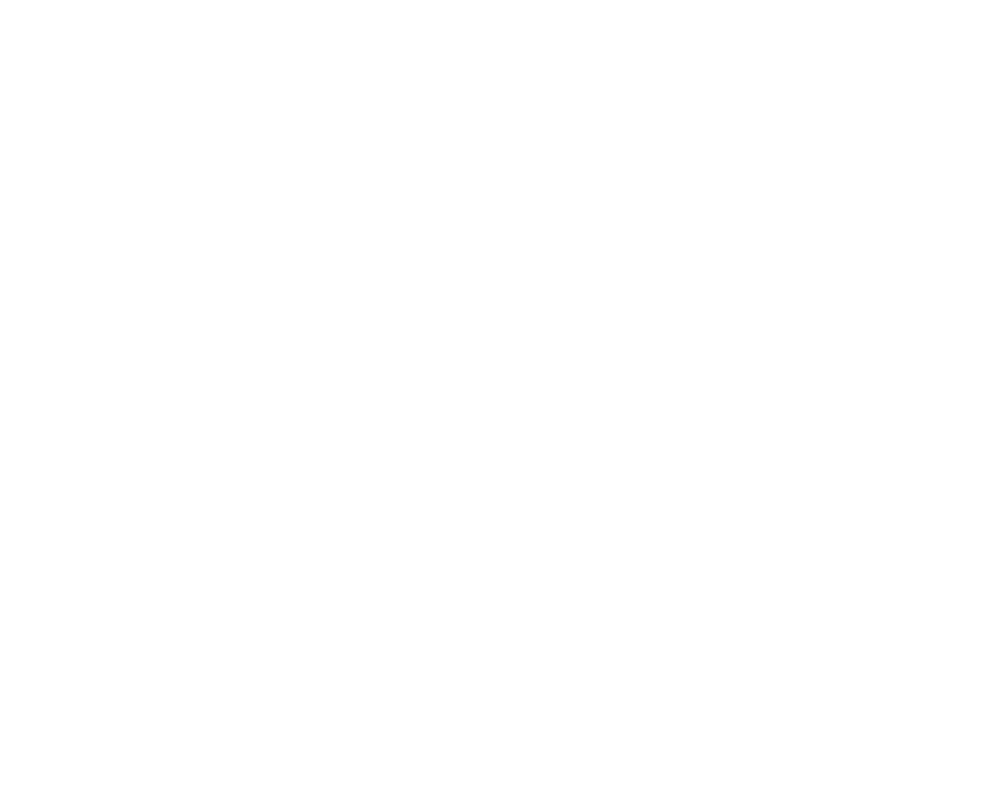
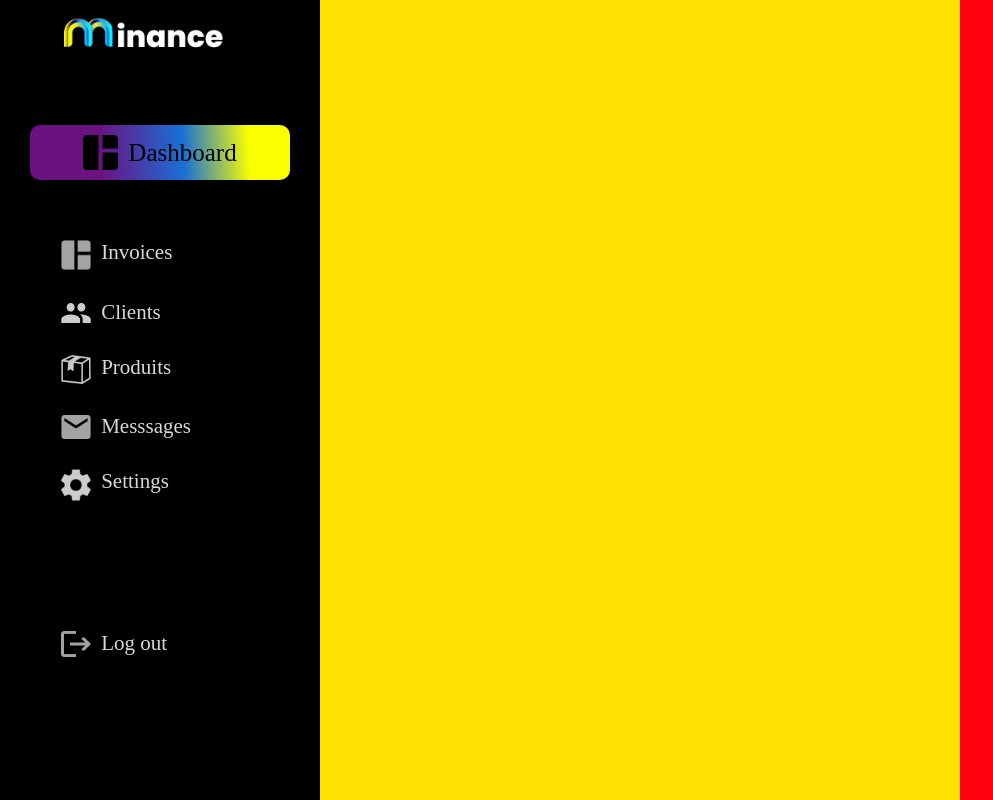
Before and after one commit to GabrielLCSC/Crypto-Dashboard, a plain HTML site: page index.html in a window 1280 px wide. Shown: the whole page, without its empty margins (0-993 px from the left). Drawn offline with Linux system fonts and the light colour scheme.

Commit message:
:sparkles: left side desktop version

```diff
--- a/index.html
+++ b/index.html
@@ -8,6 +8,63 @@
     <link rel="stylesheet" href="style.css">
 </head>
 <body>
+    <header>
 
+    </header>
+    <main>
+        <div class="grid">
+            <div class="a">
+                <div class="logo">
+                    <img class="img" src="images/logo.png" alt="logo">
+                </div>
+                <div class="btn-dash">
+                    <div class="btn-a-dashboard">
+                        <img src="images/dashboard.png" alt="dashboard">
+                        <h3 class="pop">Dashboard</h3>
+                    </div>
+                </div>
+
+
+
+                <div class="bloc-btn-a">
+                    <div class="btn-a">
+                        <img src="images/invoices.png" alt="invoices">
+                        <h3 class="pop">Invoices</h3>
+                    </div>
+                    <div class="btn-a">
+                        <img src="images/clients.png" alt="clients">
+                        <h3 class="pop">Clients</h3>
+                    </div>
+                    <div class="btn-a">
+                        <img src="images/products.png" alt="produits">
+                        <h3 class="pop">Produits</h3>
+                    </div>
+                    <div class="btn-a">
+                        <img src="images/messsages.png" alt="messsages">
+                        <h3 class="pop">Messsages</h3>
+                    </div>
+                    <div class="btn-a">
+                        <img src="images/settings.png" alt="settings">
+                        <h3 class="pop">Settings</h3>
+                    </div>
+                    <div class="btn-a-log ">
+                        <img src="images/log out.png" alt="log out">
+                        <h3 class="pop">Log out</h3>
+                    </div>
+
+
+                </div>
+            </div>
+            <div class="b">
+
+            </div>
+            <div class="c">
+
+            </div>
+        </div>
+    </main>
+    <footer>
+
+    </footer>
 </body>
 </html>
--- a/style.scss
+++ b/style.scss
@@ -0,0 +1,107 @@
+*{
+    margin: 0;
+    padding: 0;
+    box-sizing: border-box;
+}
+
+html{
+    font-size: 10px;
+}
+
+.pop{
+    font-family: 'Poppins';
+}
+
+
+body{
+    main{
+        .grid{
+                display: grid;
+                grid-template-columns: repeat(4, 1fr);
+                grid-template-rows: 100vh;
+                .a{
+                    background-color: rgb(0, 0, 0);
+                    .logo{
+                        margin-top: 10px;
+                        display: flex;
+                        justify-content: center;
+                        .img{
+                            object-fit: contain;
+                            width: 200px;
+                        }
+
+                    }
+                    .btn-dash{
+                        margin-top: 70px;
+                        display: flex;
+                        justify-content: center;
+
+                        .btn-a-dashboard{
+                            align-items: center;
+                            padding: 10px;
+                            background: linear-gradient(266.37deg, #FAFF00 -5.82%, #FAFF00 15.95%, #1970D6 41.2%, #6C1182 72.88%);
+                            display: inline-flex;
+                            justify-content: center;
+                            width: 260px;
+                            border-radius: 10px;
+                            h3{
+                                margin-left: 10px;
+                                font-size: 2.5rem;
+                                font-weight: 500;
+                            }
+                            img{
+                                object-fit: contain;
+                                width: 35px;
+                            }
+                        }
+                    }
+                    .bloc-btn-a{
+                        margin-top: 50px;
+
+                        margin-left: 16%;
+
+                        .btn-a{
+                            margin-top: 10px;
+                            padding: 10px;
+                            display: flex;
+
+                            h3{
+                                margin-left: 10px;
+                                font-size: 2.1rem;
+                                font-weight: 500;
+                                color: rgb(216, 216, 216);
+                            }
+                            img{
+                                object-fit: contain;
+                                width: 30px;
+                            }
+                        }
+                        .btn-a-log{
+                            margin-top: 110px;
+                            padding: 10px;
+                            display: flex;
+
+                            h3{
+                                margin-left: 10px;
+                                font-size: 2.1rem;
+                                font-weight: 500;
+                                color: rgb(216, 216, 216);
+                            }
+                            img{
+                                object-fit: contain;
+                                width: 30px;
+                            }
+                        }
+                    }
+
+                }
+                .b{
+                    background-color: rgb(255, 225, 0);
+                    grid-column: 2 / 4;
+                }
+                .c{
+                    background-color: rgb(255, 0, 17);
+                }
+        }
+    }
+}
```
Also changed, not shown: images/clients.png (added), images/dashboard.png (added), images/help.png (added), images/invoices.png (added), images/log out.png (added), images/logo.png (added), images/messsages.png (added), images/products.png (added), images/settings.png (added), style.css, 1 other file.
